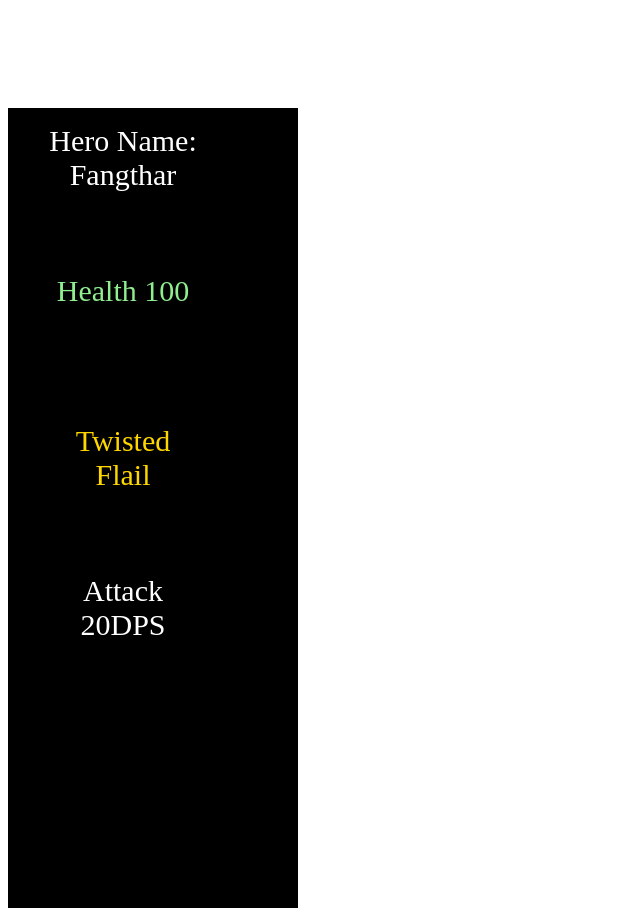
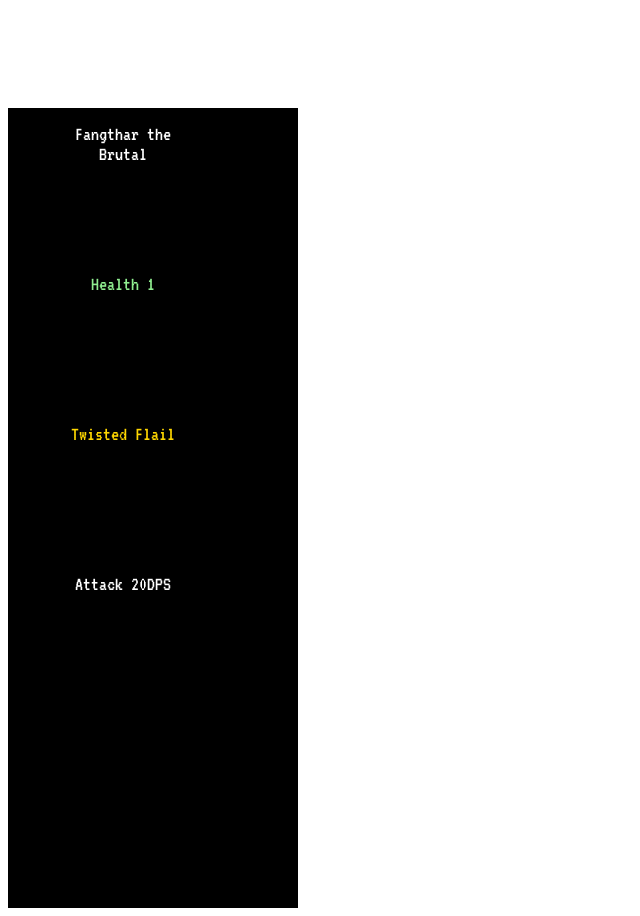
Before and after one commit to JoshStorm88/Project1_Game, a plain HTML site: page index.html in a window 1280 px wide. Shown: the part 1020-1936 px from the top of the page, without its empty margins (0-640 px from the left). Drawn offline with nearby package versions, Linux system fonts and the light colour scheme.

Commit message:
font style changed for player UI and flavour text added to death, attack and defend actions

```diff
--- a/JS/app.js
+++ b/JS/app.js
@@ -1,5 +1,5 @@
 
-console.log('Game Begin');
+console.log('Fangthar begins his quest!');
 
 //###########################GAME MAP##############################//
 const gameGrid = [
@@ -33,7 +33,7 @@ $(()=>{
 
   // ######################### PLAYER CHARACTER ###################################//
 
-  const playerChar = {health: 100, attack: 20};
+  const playerChar = {health: 1, attack: 20};
 
   //###################GRID CELL CLASSES#########################//
   $.each(gameGrid, (i, row) =>{
@@ -79,9 +79,9 @@ $(()=>{
     {name: 'Chipped Mace'},
     {name: 'Twisted Flail'},
     {name: 'Smoldering Pike'},
-    {name: 'Arrow Filled Shield'},
-    {name: 'Warped Spear'},
-    {name: 'Big Stick'}
+    {name: 'Moldy Ham Hock of suffering'},
+    {name: 'Unicorn Horn'},
+    {name: 'Big Pointy Stick'}
   ];
   const weaponName = weaponArray[Math.floor(Math.random()*weaponArray.length)].name;
 
@@ -92,14 +92,14 @@ $(()=>{
     $(playerChar.attack += 10);
     $heroWeapon.text(weaponName);
     $heroAttack.text('Attack' + playerChar.attack + 'DAMAGE');
-    $heroLog.text(`you pick up a rusty weapon from the ground! your weapon new weapon has ${playerChar.attack} damage!`)
+    $heroLog.text(`Fangthar picks up a rusty weapon from the ground! Fangthars new weapon has ${playerChar.attack} damage!`);
   }
   function pickupHealth(){
     $(`div[data-x='${playerChar.x}'][data-y='${playerChar.y}']`).removeClass('healthPot').addClass('player');
     gameGrid[playerChar.x][playerChar.y] = 0;
     $(playerChar.health += 20);
     $heroHealth.text('Health' + playerChar.health);
-    $heroLog.text(`You pick up a potion a gain 20 health, PLAYER now has ${playerChar.health} health left`);
+    $heroLog.text(`Fangthar picks up a healing potion, gulps it down and feels it knit his wounds back together! he gains 20 health, Fangthar now has ${playerChar.health} health left`);
   }
   function playerMovement(){
     $(`div[data-x='${playerChar.x}'][data-y='${playerChar.y}']`).removeClass('path').addClass('player');
@@ -138,24 +138,22 @@ $(()=>{
     death(playerChar);
   }
   function fight(mob) {
-    $heroLog.text(`before attack MOB has ${mob.health} health`);
     mob.health -= (`${playerChar.attack}`);
-    $heroLog.text(`after attack MOB has ${mob.health} health left!`);
+    $heroLog.text(`Fangthar attacks with furious rage! Mob has ${mob.health} health left!`);
     death(mob);
   }
   function death(mob){
     if (mob.health < 1){
       $(`div[data-x='${mob.x}'][data-y='${mob.y}']`).removeClass('mob').addClass('path');
       mob.x -= 1;
-      $heroLog.text('MOB DIES');
+      $heroLog.text('Mob dies!');
     }if (playerChar.health < 1){
       $('playerChar').removeClass('playerChar').addClass('path');
       $heroLog.text('PLAYER DIES');
-      alert('GAME OVER');
+      alert('Fanthar is overwelmed by the hordes of darkness! Reaching out he grabs hold of his amulet of time warping and travels back in time to when he first entered the dungeon!');
       location.reload();
     }
   }
-
 
   //############################# USER INTERFACE ##################################
   const $heroHealth = $('#heroHealth');
@@ -259,5 +257,5 @@ $(()=>{
       }
     });
   }
-  movePlayer()
+  movePlayer();
 });
--- a/index.html
+++ b/index.html
@@ -5,6 +5,7 @@
     <script src="https://ajax.googleapis.com/ajax/libs/jquery/3.3.1/jquery.min.js"></script>
     <script src="JS/app.js" charset="utf-8"></script>
     <link rel="stylesheet" href="style/style.css">
+    <link href="https://fonts.googleapis.com/css?family=VT323" rel="stylesheet">
     <title>MY GAME</title>
   </head>
   <body>
@@ -12,7 +13,7 @@
 
     <div id="userInterface">
       <ul>
-        <li>Hero Name:<br>Fangthar</li>
+        <li>Fangthar the Brutal</li>
         <li id="heroHealth">Health</li>
         <li id="heroWeapon">Weapon</li>
         <li id="heroAttack">Attack</li>
--- a/style/style.css
+++ b/style/style.css
@@ -24,21 +24,25 @@
 ul li {
   width: 150px;
   height: 150px;
-  font-size: 30px;
+  font-size: 20px;
   background-color: black;
   color: white;
   text-align: center;
   list-style-type: none;
+  font-family: 'VT323', monospace;
 }
 
 #heroHealth {
   color: lightgreen;
+  font-family: 'VT323', monospace;
 }
 #heroWeapon {
   color: gold;
+  font-family: 'VT323', monospace;
 }
 #heroAttack {
   color: white;
+  font-family: 'VT323', monospace;
 }
 
 
```
